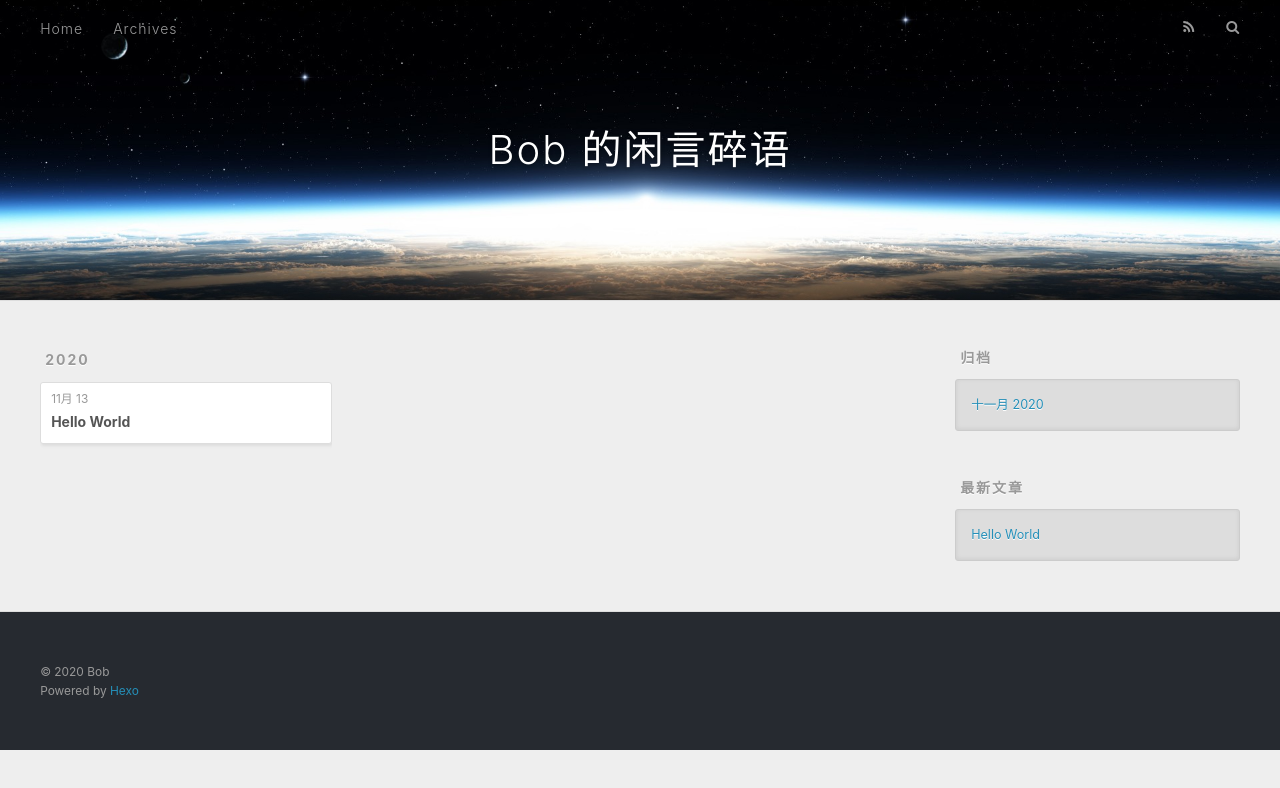
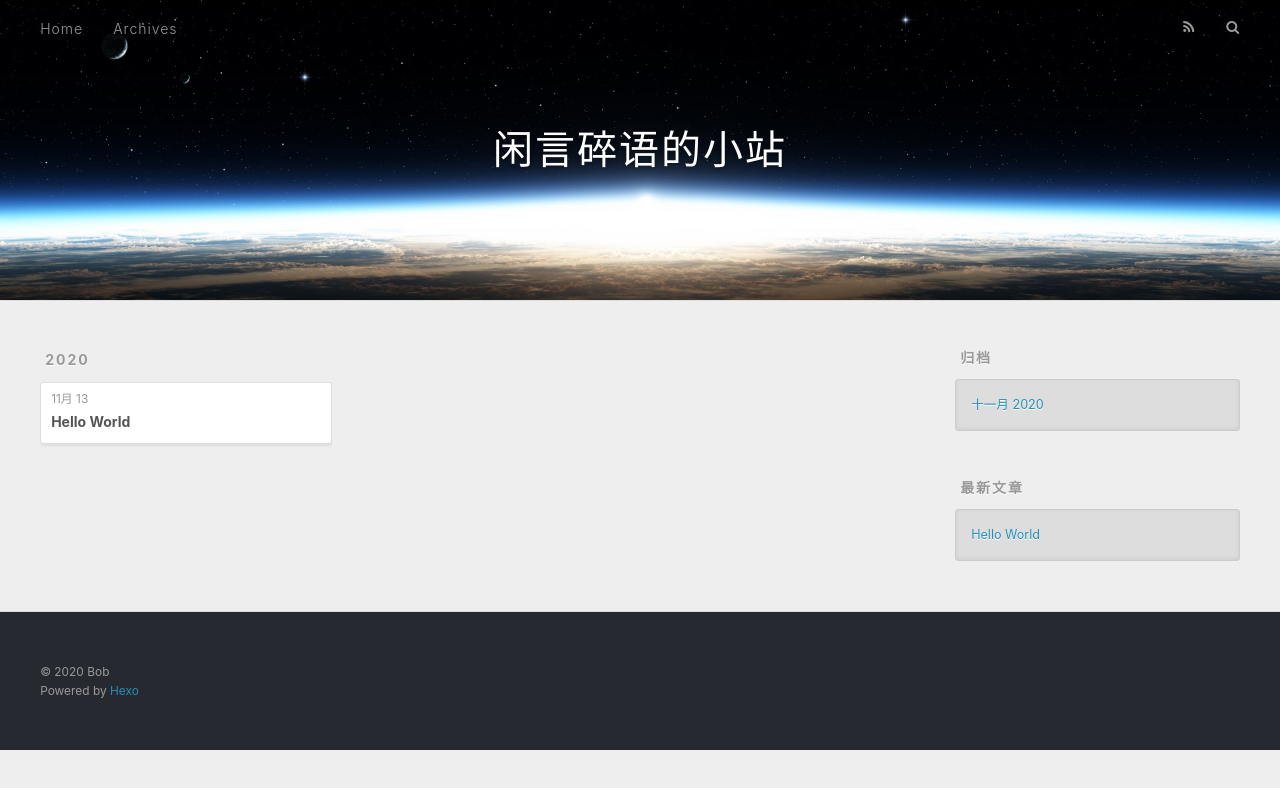
Before and after one commit to BobbyJonas/BobbyJonas.github.io, a plain HTML site: page archives/2020/11/index.html in a window 1280 px wide. Drawn offline with nearby package versions, Linux system fonts and the light colour scheme.

Commit message:
Site updated: 2020-11-13 11:44:26

```diff
--- a/archives/2020/11/index.html
+++ b/archives/2020/11/index.html
@@ -5,17 +5,17 @@
 
 
 
-  <title>归档: 2020/11 | Bob 的闲言碎语</title>
+  <title>归档: 2020/11 | 闲言碎语的小站</title>
   <meta name="viewport" content="width=device-width, initial-scale=1, maximum-scale=1">
   <meta property="og:type" content="website">
-<meta property="og:title" content="Bob 的闲言碎语">
+<meta property="og:title" content="闲言碎语的小站">
 <meta property="og:url" content="http://example.com/archives/2020/11/index.html">
-<meta property="og:site_name" content="Bob 的闲言碎语">
+<meta property="og:site_name" content="闲言碎语的小站">
 <meta property="og:locale" content="zh_CN">
 <meta property="article:author" content="Bob">
 <meta name="twitter:card" content="summary">
 
-    <link rel="alternate" href="/atom.xml" title="Bob 的闲言碎语" type="application/atom+xml">
+    <link rel="alternate" href="/atom.xml" title="闲言碎语的小站" type="application/atom+xml">
 
 
     <link rel="icon" href="/favicon.png">
@@ -36,7 +36,7 @@
   <div id="header-outer" class="outer">
     <div id="header-title" class="inner">
       <h1 id="logo-wrap">
-        <a href="/" id="logo">Bob 的闲言碎语</a>
+        <a href="/" id="logo">闲言碎语的小站</a>
       </h1>
 
     </div>
```
Also changed, not shown: 2020/11/13/hello-world/index.html (+4 -4 lines), archives/2020/index.html (+5 -5 lines), archives/index.html (+5 -5 lines), index.html (+5 -5 lines).
